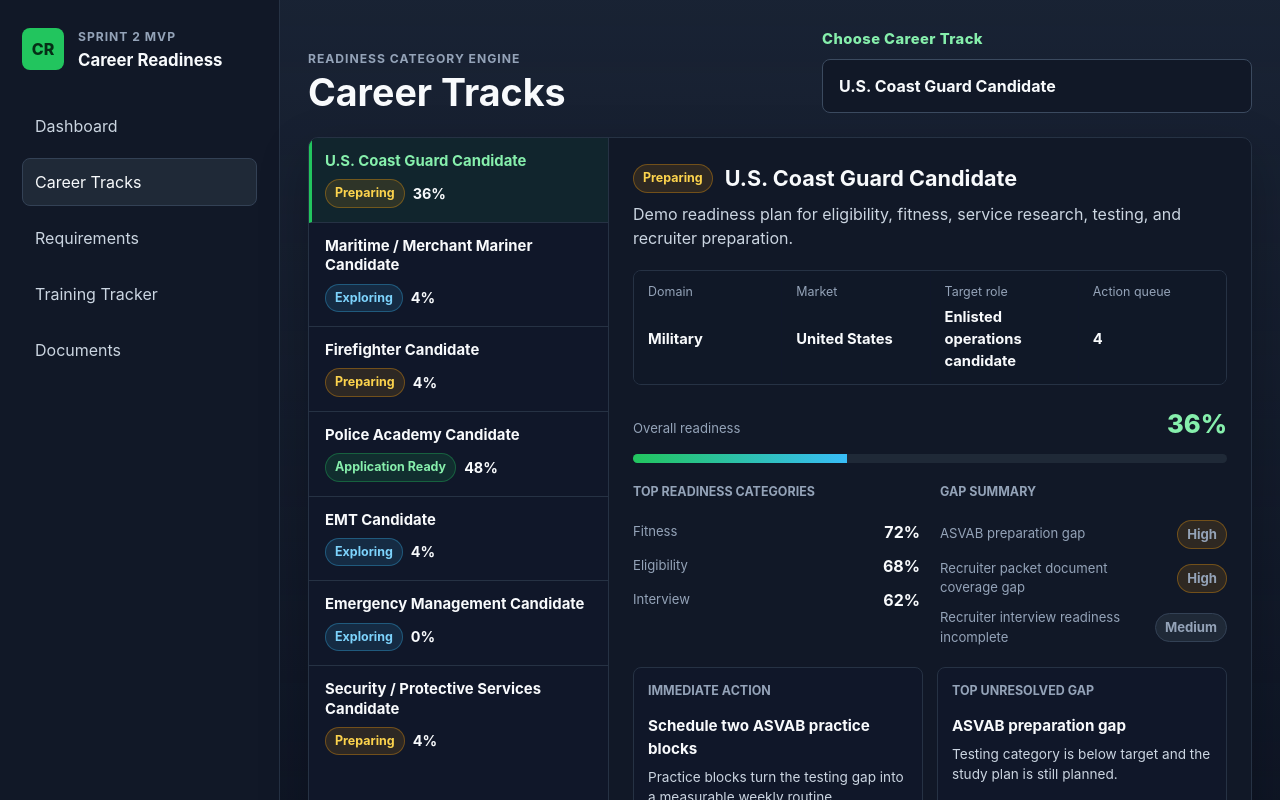
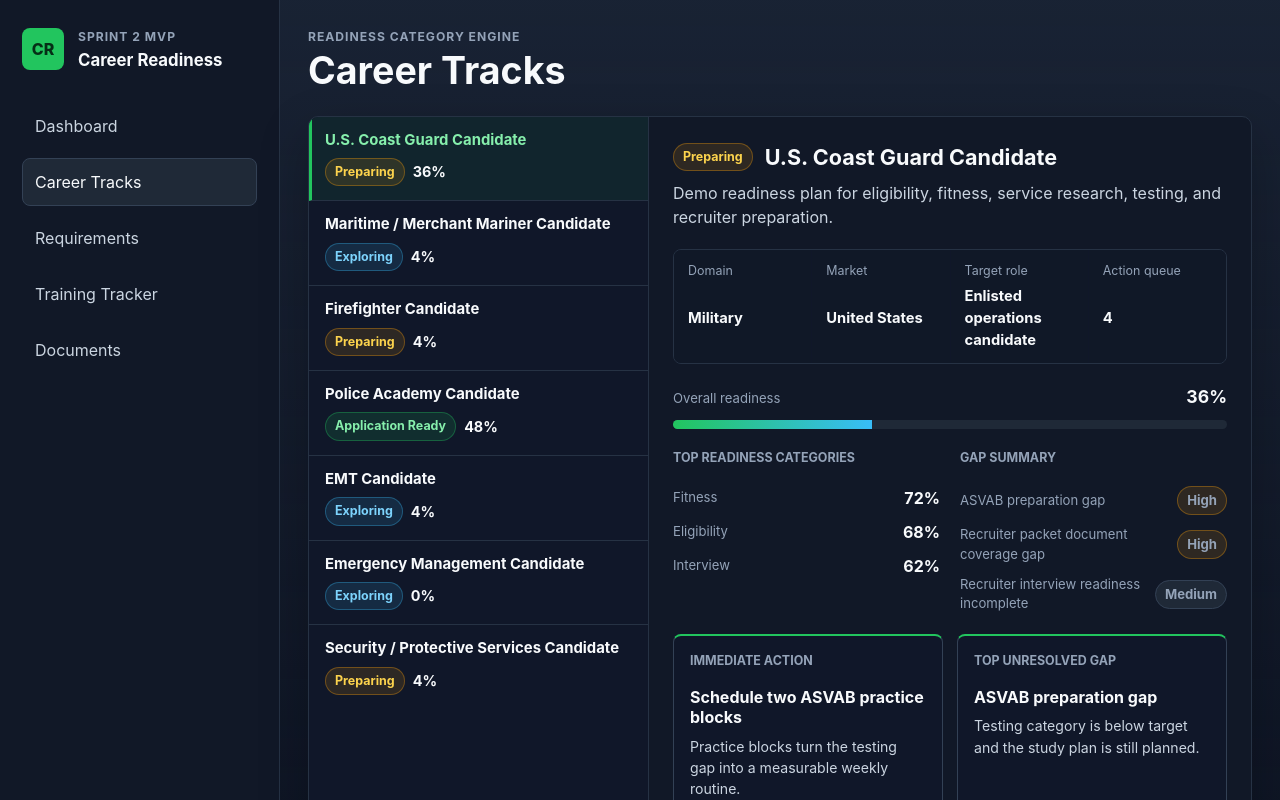
Before and after one commit to omarmanas/career-readiness-platform, a React (Vite) app: page / in a window 1280 px wide. Both pictures are taken after a click on the button "Career Tracks". Shown: the top 800 px of the page. Built offline with nearby package versions, Linux system fonts and the light colour scheme.

Commit message:
Refine Career Tracks master-detail UX

```diff
--- a/src/App.css
+++ b/src/App.css
@@ -549,7 +549,7 @@
 .track-master-detail {
   display: grid;
   gap: 0;
-  grid-template-columns: 300px minmax(0, 1fr);
+  grid-template-columns: 340px minmax(0, 1fr);
   min-height: 600px;
   border: 1px solid var(--border);
   border-radius: 10px;
@@ -699,9 +699,9 @@
 }
 
 .track-detail-score-number {
-  color: #86efac;
-  font-size: 1.6rem;
-  font-weight: 800;
+  color: var(--text-strong);
+  font-size: 1.1rem;
+  font-weight: 700;
 }
 
 .track-detail-body {
@@ -724,22 +724,26 @@
 
 .track-detail-action-item {
   background: rgba(15, 23, 42, 0.55);
-  border: 1px solid var(--border);
+  border: 1px solid #334155;
+  border-top: 2px solid #22c55e;
   border-radius: 8px;
   display: grid;
   align-content: start;
-  gap: 6px;
-  padding: 14px;
+  gap: 8px;
+  padding: 16px;
 }
 
 .track-detail-action-item strong {
   color: var(--text-strong);
-  font-size: 0.95rem;
+  font-size: 1rem;
+  font-weight: 700;
+  line-height: 1.3;
 }
 
 .track-detail-action-item p {
   color: var(--text-soft);
-  font-size: 0.85rem;
+  font-size: 0.88rem;
+  line-height: 1.5;
   margin: 0;
 }
 
--- a/src/App.tsx
+++ b/src/App.tsx
@@ -54,6 +54,7 @@
             <p className="eyebrow">Readiness category engine</p>
             <h2>{navItems.find((item) => item.id === activeScreen)?.label}</h2>
           </div>
+          {activeScreen !== 'tracks' && (
             <label className="track-picker">
               <span>Choose Career Track</span>
               <select
@@ -67,6 +68,7 @@
                 ))}
               </select>
             </label>
+          )}
         </header>
 
         {activeScreen === 'dashboard' && (
```
Lines whose indentation alone changed are shown as unchanged.
